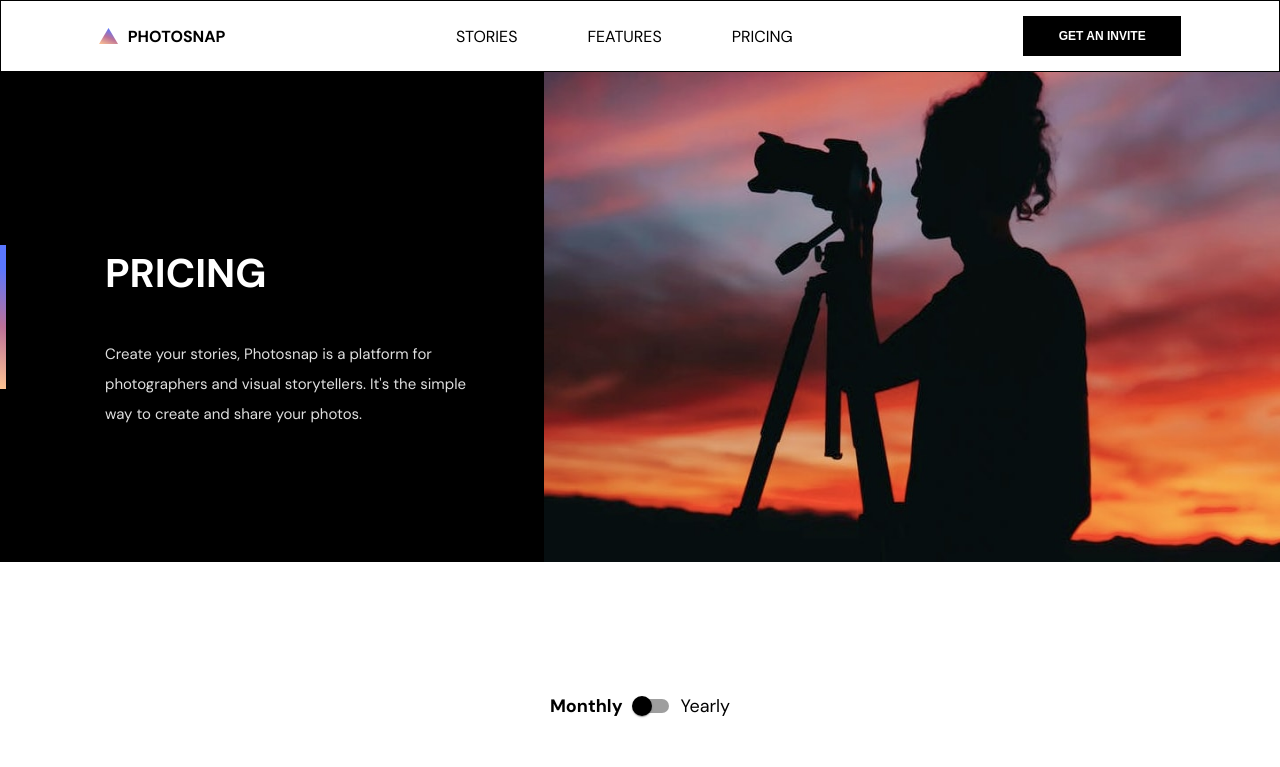
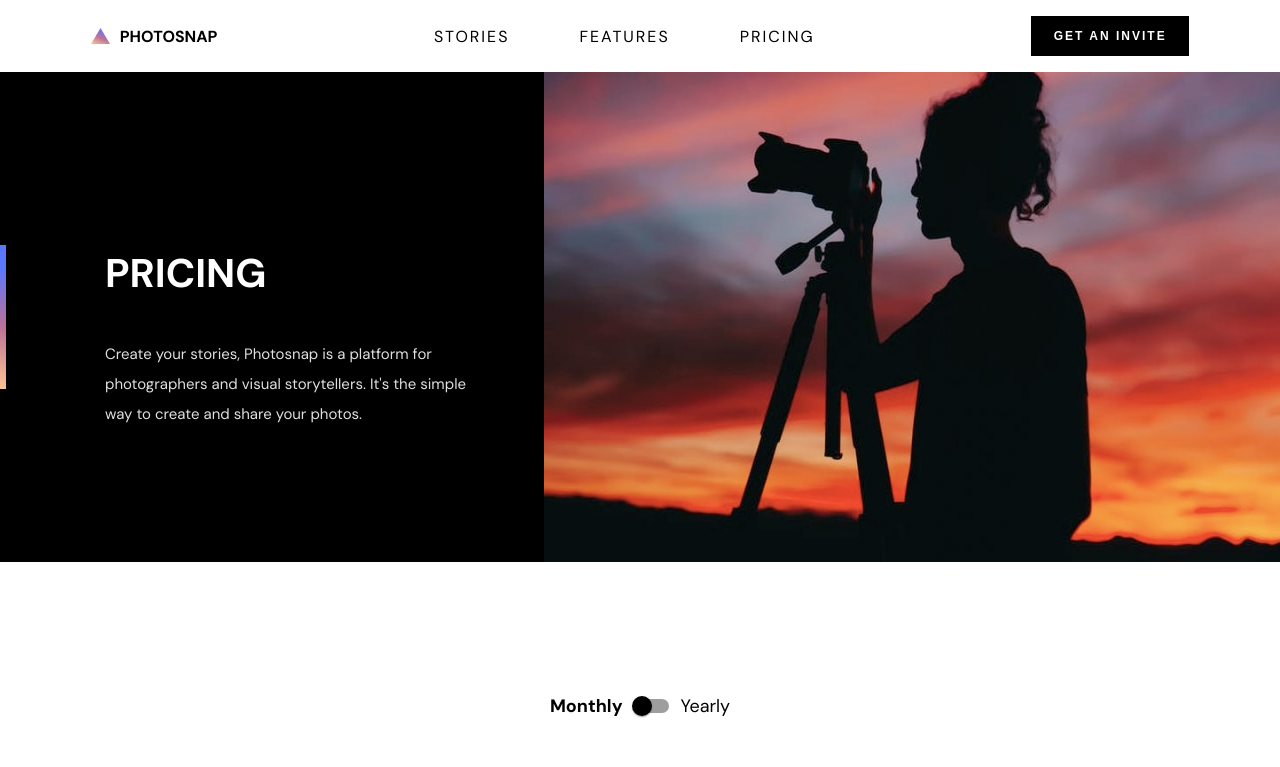
Before and after one commit to MattGri/photosnap-website, a React (Create React App) app: page /pricing in a window 1280 px wide. Shown: the top 767 px of the page. Built offline with nearby package versions, Linux system fonts and the light colour scheme.

Commit message:
Added modifications to navigation

```diff
--- a/src/styles/navigation.scss
+++ b/src/styles/navigation.scss
@@ -1,7 +1,6 @@
 @import '../styles/variables.scss';
 
 .navigation {
-    border: 1px solid $pureBlack;
     height: 72px;
     display: flex;
     justify-content: space-around;
@@ -28,11 +27,12 @@
             text-decoration: none;
             text-transform: uppercase;
             margin: 0px 35px;
-            transition: all 0.15s ease-in-out;
+            transition: 0.15s;
+            letter-spacing: 2px;
 
             &:hover {
                 color: $lightGrey;
-
+              transition: 0.15s;
             }
         }
     }
@@ -47,12 +47,14 @@
         text-transform: uppercase;
         font-weight: bold;
         border: none;
-        transition: all 0.15s ease-in-out;
+        transition: 0.15s;
+        letter-spacing: 2px;
 
 
         &:hover {
             background-color: $lightGrey;
             color: $pureBlack;
+            transition: 0.15s;
         }
     }
 }
```
